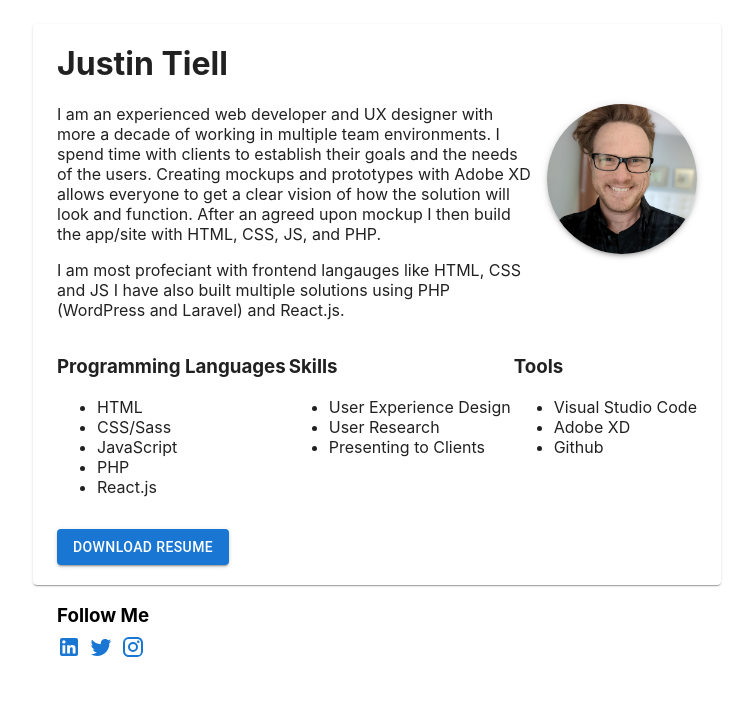
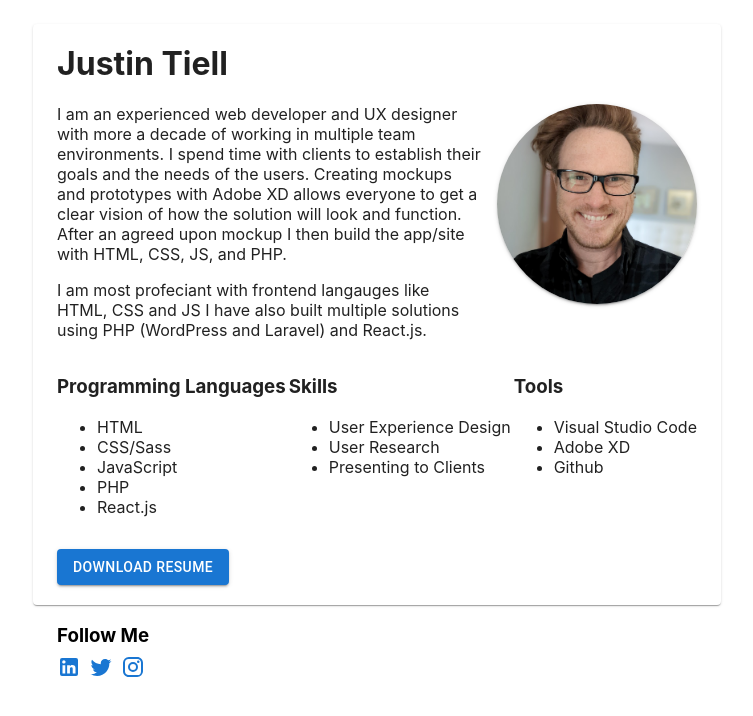
Before and after one commit to kotiell/justintiell, a React (Create React App) app: page / in a window 1280 px wide. Shown: the top 716 px of the page, without its empty margins (263-1016 px from the left). Built offline with nearby package versions, Linux system fonts and the light colour scheme.

Commit message:
slight change to image

```diff
--- a/src/Intro.js
+++ b/src/Intro.js
@@ -32,9 +32,9 @@ function App() {
           </Box>
 
           <Avatar sx={{
-            height: 150,
-            width: 150,
-            boxShadow: 3,
+            height: 200,
+            width: 200,
+            boxShadow: 2,
             ml: 2
           }} src={JustinPic} />
         </Box>
```
